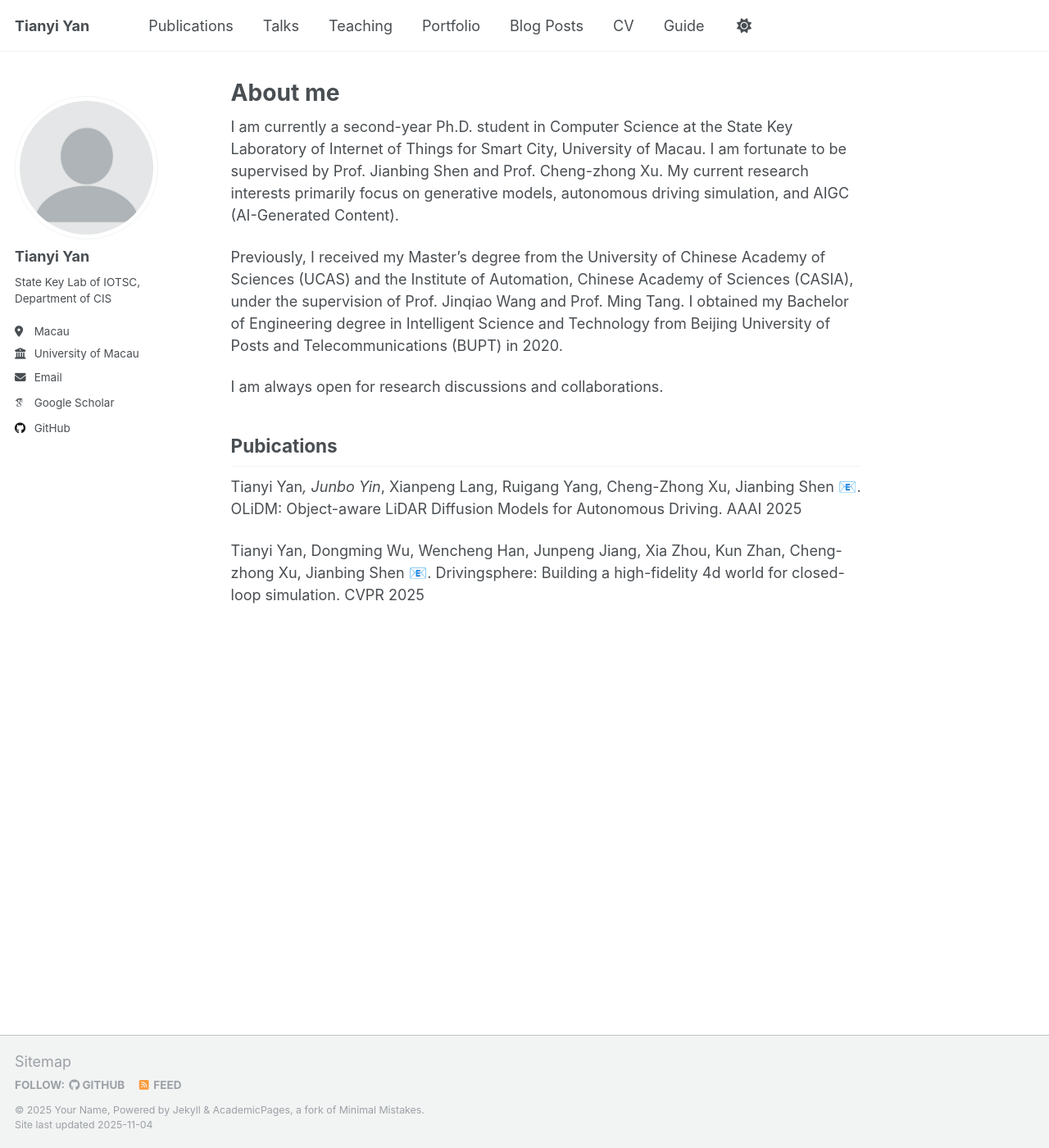
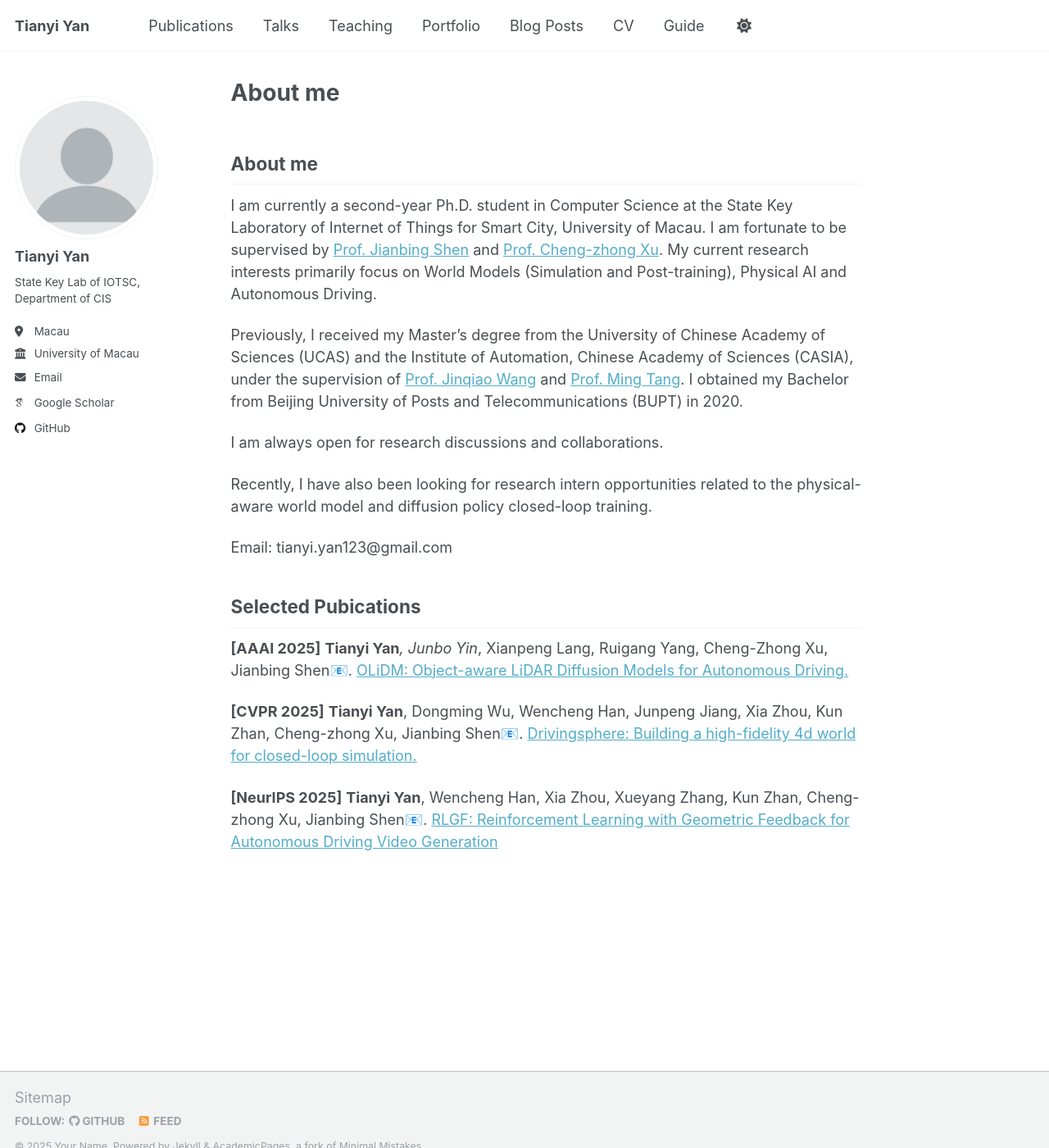
Before and after one commit to yanty123/yanty123.github.io, a Jekyll site: the page built from _pages/about.md, in a window 1280 px wide and 1400 px high. Shown: the whole window at 82% size. Built offline with Jekyll 4.4.1, drawn with Linux system fonts in a browser that asks for light colours; emoji names are drawn with the system emoji font; some web fonts are replaced.

Commit message:
Revise about page with updated info and links
Updated personal information and research interests. Added links to publications and email contact.

```diff
--- a/_pages/about.md
+++ b/_pages/about.md
@@ -7,18 +7,29 @@
   - /about.html
 ---
 
-I am currently a second-year Ph.D. student in Computer Science at the State Key Laboratory of Internet of Things for Smart City, University of Macau. I am fortunate to be supervised by Prof. Jianbing Shen and Prof. Cheng-zhong Xu. My current research interests primarily focus on generative models, autonomous driving simulation, and AIGC (AI-Generated Content).
+About me
+------
 
-Previously, I received my Master's degree from the University of Chinese Academy of Sciences (UCAS) and the Institute of Automation, Chinese Academy of Sciences (CASIA), under the supervision of Prof. Jinqiao Wang and Prof. Ming Tang. I obtained my Bachelor of Engineering degree in Intelligent Science and Technology from Beijing University of Posts and Telecommunications (BUPT) in 2020.
+I am currently a second-year Ph.D. student in Computer Science at the State Key Laboratory of Internet of Things for Smart City, University of Macau. I am fortunate to be supervised by [Prof. Jianbing Shen](https://scholar.google.com/citations?hl=en&user=_Q3NTToAAAAJ&view_op=list_works&sortby=pubdate) and [Prof. Cheng-zhong Xu](https://scholar.google.com.hk/citations?user=XsBBTUgAAAAJ&hl=zh-CN). My current research interests primarily focus on World Models (Simulation and Post-training), Physical AI and Autonomous Driving.
+
+Previously, I received my Master's degree from the University of Chinese Academy of Sciences (UCAS) and the Institute of Automation, Chinese Academy of Sciences (CASIA), under the supervision of [Prof. Jinqiao Wang](https://scholar.google.com/citations?hl=zh-CN&user=7_BkyxEAAAAJ&view_op=list_works&sortby=pubdate) and [Prof. Ming Tang](https://scholar.google.com/citations?user=woezF_MAAAAJ&hl=zh-CN). I obtained my Bachelor from Beijing University of Posts and Telecommunications (BUPT) in 2020.
 
 I am always open for research discussions and collaborations.
+
+Recently, I have also been looking for research intern opportunities related to the physical-aware world model and diffusion policy closed-loop training.
+
+Email: tianyi.yan123@gmail.com
 
 
 
 
-Pubications
+
+Selected Pubications
 ------
 
-Tianyi Yan*, Junbo Yin*, Xianpeng Lang, Ruigang Yang, Cheng-Zhong Xu, Jianbing Shen :email:. OLiDM: Object-aware LiDAR Diffusion Models for Autonomous Driving. AAAI 2025
+__[AAAI 2025]__ __Tianyi Yan__*, Junbo Yin*, Xianpeng Lang, Ruigang Yang, Cheng-Zhong Xu, Jianbing Shen:email:. [OLiDM: Object-aware LiDAR Diffusion Models for Autonomous Driving.](https://arxiv.org/abs/2412.17226)
 
-Tianyi Yan, Dongming Wu, Wencheng Han, Junpeng Jiang, Xia Zhou, Kun Zhan, Cheng-zhong Xu, Jianbing Shen :email:. Drivingsphere: Building a high-fidelity 4d world for closed-loop simulation. CVPR 2025
+__[CVPR 2025]__ __Tianyi Yan__, Dongming Wu, Wencheng Han, Junpeng Jiang, Xia Zhou, Kun Zhan, Cheng-zhong Xu, Jianbing Shen:email:. [Drivingsphere: Building a high-fidelity 4d world for closed-loop simulation.](https://arxiv.org/abs/2411.11252)
+
+__[NeurIPS 2025]__ __Tianyi Yan__, Wencheng Han, Xia Zhou, Xueyang Zhang, Kun Zhan, Cheng-zhong Xu, Jianbing Shen:email:. [RLGF: Reinforcement Learning with Geometric Feedback for Autonomous Driving Video Generation
+](https://arxiv.org/abs/2509.16500)
```
